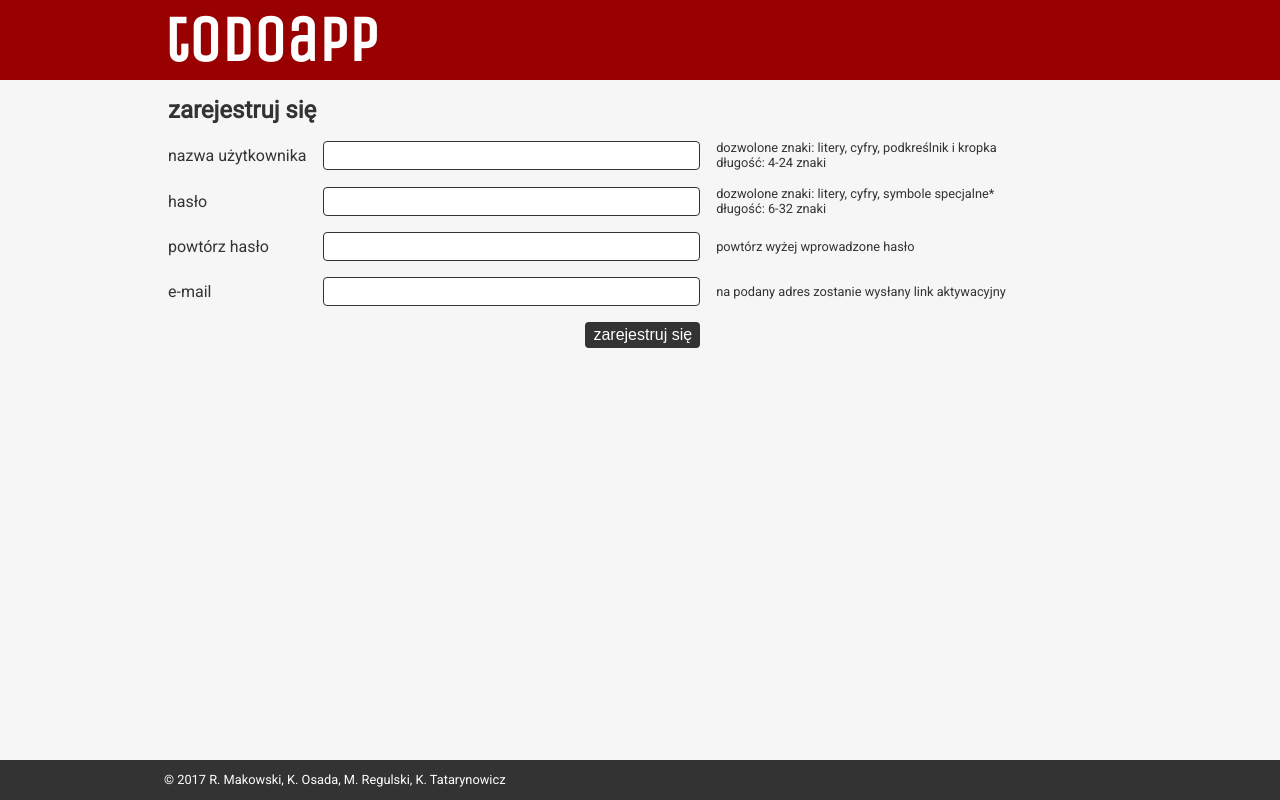
After one commit to krymeer/mwo, a PHP site: page /sign_up.html in a window 1280 px wide. The commit adds this page. Run offline with PHP 8.4, Linux system fonts and the light colour scheme.

Commit message:
Dodanie prostego formularza rejestracji

```diff
--- /dev/null
+++ b/app/css/sign_up.css
@@ -0,0 +1,38 @@
+#sign_up_form {
+  grid-template-columns: auto 1fr;
+  grid-gap: .5rem 1rem;
+  align-items: center;
+}
+
+#sign_up_form input {
+  font-size: 1rem;
+  padding: .25rem;
+}
+
+#sign_up_form input.empty {
+  background: rgba(145, 0, 0, .25);
+  border-color: #910000;
+}
+
+#sign_up_form .form_caption {
+  font-size: .8rem;
+  position: relative;
+}
+
+#sign_up_form button {
+  grid-column: 2;
+}
+
+@media screen and (max-width: 767px) {
+  #sign_up_form .form_caption {
+    grid-column: 2 / 3;
+    margin-bottom: .5rem;
+  }
+}
+
+@media screen and (min-width: 768px) {
+  #sign_up_form {
+    grid-template-columns: auto 40% 1fr;
+    grid-gap: 1rem;
+  }
+}
--- a/app/css/styles.css
+++ b/app/css/styles.css
@@ -114,6 +114,26 @@ header i.material-icons {
 
 header i.material-icons:hover {
   color: #f7b538;
+}
+
+span.tooltip > span.visible {
+  cursor: pointer;
+}
+
+span.tooltip > span.visible:hover {
+  color: #b90504;
+}
+
+span.tooltip > span.hidden {
+  position: absolute;
+  background: #b90504;
+  color: #fff;
+  padding: .25rem;
+}
+
+.app_name {
+  color: #910000;
+  font-weight: bold;
 }
 
 .popup {
@@ -294,9 +314,11 @@ button:hover {
 }
 
 @media screen and (max-width: 767px) {
+  /*
   .popup {
     width: 90%;
   }
+  */
 }
 
 @media screen and (min-width: 768px) {
--- a/app/js/main.js
+++ b/app/js/main.js
@@ -149,15 +149,63 @@ window.onload = function() {
     }
   })
 
+  Vue.component('tooltip', {
+    props: ['hidden-contents', 'contents'],
+    template: '\
+      <span class="tooltip"> \
+        <span class="hidden" style="display: none">{{ hiddenContents }}</span> \
+        <span class="visible" v-on:mouseout="mouse_out" v-on:mouseover="mouse_over">{{ contents }}</span>\
+      </span>',
+    methods: {
+      mouse_over: function(e) {
+        var tooltip_contents = e.target.parentElement.childNodes[0];
+        tooltip_contents.style.display = 'block';
+
+        var parent = e.target.parentElement,
+            top = parent.offsetTop,
+            left = parent.offsetLeft,
+            h = tooltip_contents.offsetHeight,
+            w = tooltip_contents.offsetWidth;
+        tooltip_contents.style.top = (top-h)+'px';
+        tooltip_contents.style.left = left+'px';
+        tooltip_contents.style.right = '';
+        if (parent.parentElement.offsetWidth-left < w) {
+          tooltip_contents.style.left = '';
+          tooltip_contents.style.right = '0px';
+        }
+      },
+      mouse_out: function(e) {
+        var tooltip_contents = e.target.parentElement.childNodes[0];
+        tooltip_contents.style.display = 'none';
+      }
+    }
+  })
+
   var app = new Vue({
     el: '#main_container',
     data: {
       login: '',
       password: '',
+      password_cp: '',
       mail: '',
-      valid_mail: false
+      valid_mail: false,
+      sign_up_success: false
     },
     methods: {
+      input_blur: function(e) {
+        if (e.target.value === '') {
+          if (e.target.className.indexOf('empty') === -1) {
+            e.target.className += ' empty';
+          }
+        } else {
+          e.target.className = e.target.className.replace('empty', '');
+        }
+      },
+      input_focus: function(e) {
+        if (e.target.className.indexOf('empty') >= 0) {
+          e.target.className = e.target.className.replace('empty', '');
+        }
+      },
       goto: function(name) {
         var url;
         switch(name) {
@@ -168,6 +216,25 @@ window.onload = function() {
             url = 'index.html';
         }
         window.location.href = url;
+      },
+      check_sign_up_form: function() {
+        if (this.login === '' || this.password === '' || this.password_cp === '' || this.mail === '') {
+          globals.popup_msg = globals.messages[0];
+          globals.show_popup = true;
+          var input_fields = document.getElementsByClassName('sign_up_input');
+          for (var k = 0; k < input_fields.length; k++) {
+            if (input_fields[k].value === '') {
+              if (input_fields[k].className.indexOf('empty') === -1) {
+                input_fields[k].className += ' empty';
+              }
+            } else {
+              input_fields[k].className = input_fields[k].className.replace('empty', '');
+            }
+          }
+        } else {
+          globals.show_popup = false;
+          this.sign_up_success = true;
+        }
       },
       check_input: function() {
         if (this.login === '' || this.password === '') {
--- /dev/null
+++ b/app/sign_up.html
@@ -0,0 +1,51 @@
+<!DOCTYPE html>
+<html lang="pl">
+  <head>
+    <meta charset="utf-8">
+    <meta name="viewport" content="width=device-width,initial-scale=1.0">
+    <link rel="stylesheet" type="text/css" href="css/styles.css">
+    <link rel="stylesheet" type="text/css" href="css/sign_up.css">
+    <link href="https://fonts.googleapis.com/icon?family=Material+Icons" rel="stylesheet">
+    <script src="js/vue.min.js"></script>
+    <script src="js/main.js"></script>
+    <title>Zarejestruj się | ToDoApp</title>
+  </head>
+  <body>
+    <div class="grid" id="main_container">
+      <popup></popup>
+      <todo-header></todo-header>
+      <div class="grid" id="page_contents">
+        <h2>zarejestruj się</h2>
+        <form v-show="!sign_up_success" class="grid" id="sign_up_form" @submit.prevent>
+          <div>nazwa użytkownika</div>
+          <input type="text" @blur="input_blur" @focus="input_focus" class="sign_up_input" onkeypress="return handle_input(event, login_regex)" v-model="login" maxlength="24">
+          <div class="form_caption">
+            dozwolone znaki: litery, cyfry, podkreślnik i kropka<br>
+            długość: 4-24 znaki
+          </div>
+
+          <div>hasło</div>
+          <input type="password" @blur="input_blur" @focus="input_focus" class="sign_up_input" onkeypress="return handle_input(event, password_regex)" v-model="password" maxlength="32">
+          <div class="form_caption">
+            dozwolone znaki: litery, cyfry, <tooltip hidden-contents="Znaki: ~`!@#$%^&*()_-+=" contents="symbole specjalne*"></tooltip><br>
+            długość: 6-32 znaki
+          </div>
+          <div>powtórz hasło</div>
+          <input type="password" @blur="input_blur" @focus="input_focus" class="sign_up_input" onkeypress="return handle_input(event, password_regex)" v-model="password_cp" maxlength="32">
+          <div class="form_caption">powtórz wyżej wprowadzone hasło</div>
+
+          <div>e-mail</div>
+          <input maxlength="64" type="text" @blur="input_blur" @focus="input_focus" class="sign_up_input" onkeypress="return handle_input(event, mail_regex)" v-model="mail">
+          <div class="form_caption">na podany adres zostanie wysłany link aktywacyjny</div>
+
+          <button class="justify-self-end" @click="check_sign_up_form">zarejestruj się</button>
+        </form>
+        <div v-show="sign_up_success">
+          Gratulacje! Proces rejestracji Twojego konta w aplikacji <span class="app_name">todoapp</span> przebiegł pomyślnie.<br>
+          Użyj linku z wiadomości wysłanej na podany adres e-mail, aby w pełni skorzystać z licznych funkcjonalności strony.
+        </div>
+      </div>
+      <todo-footer></todo-footer>
+    </div>
+  </body>
+</html>
```
